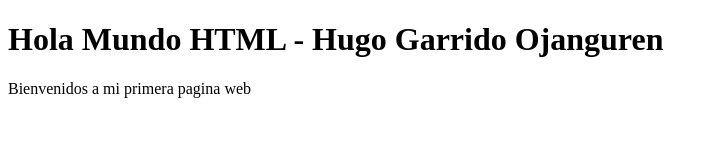
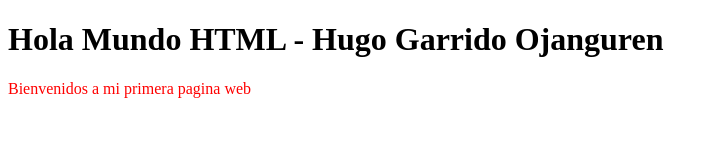
Before and after one commit to hgaroja/hola-mundo-html, a plain HTML site: page index.html in a window 1280 px wide. Shown: the whole page, without its empty margins (0-718 px from the left). Drawn offline with Linux system fonts and the light colour scheme.

Commit message:
Cambios en el estilo del parrafo

```diff
--- a/index.html
+++ b/index.html
@@ -7,6 +7,6 @@
 </head>
 <body>
 	<h1>Hola Mundo HTML - Hugo Garrido Ojanguren</h1>
-	<p>Bienvenidos a mi primera pagina web</p>
+	<p style="color:red">Bienvenidos a mi primera pagina web</p>
 </body>
 </html>
```
